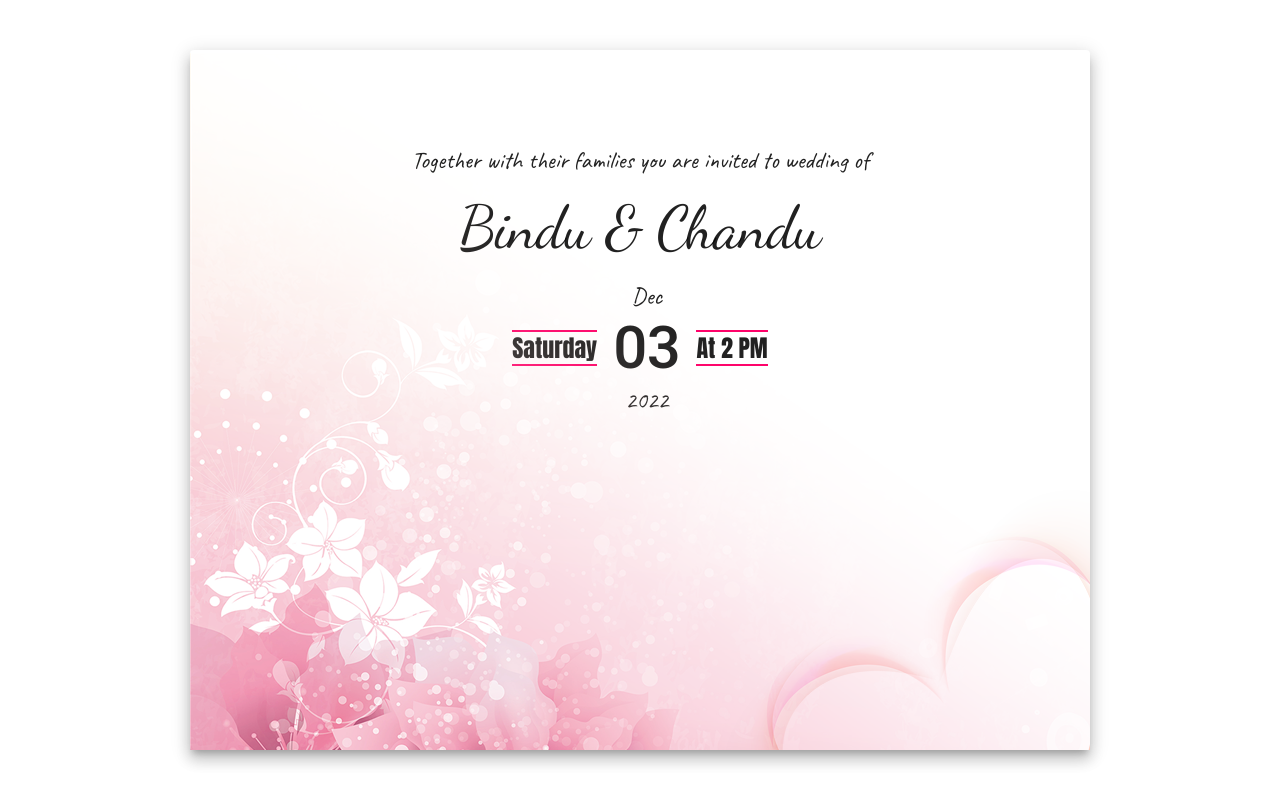
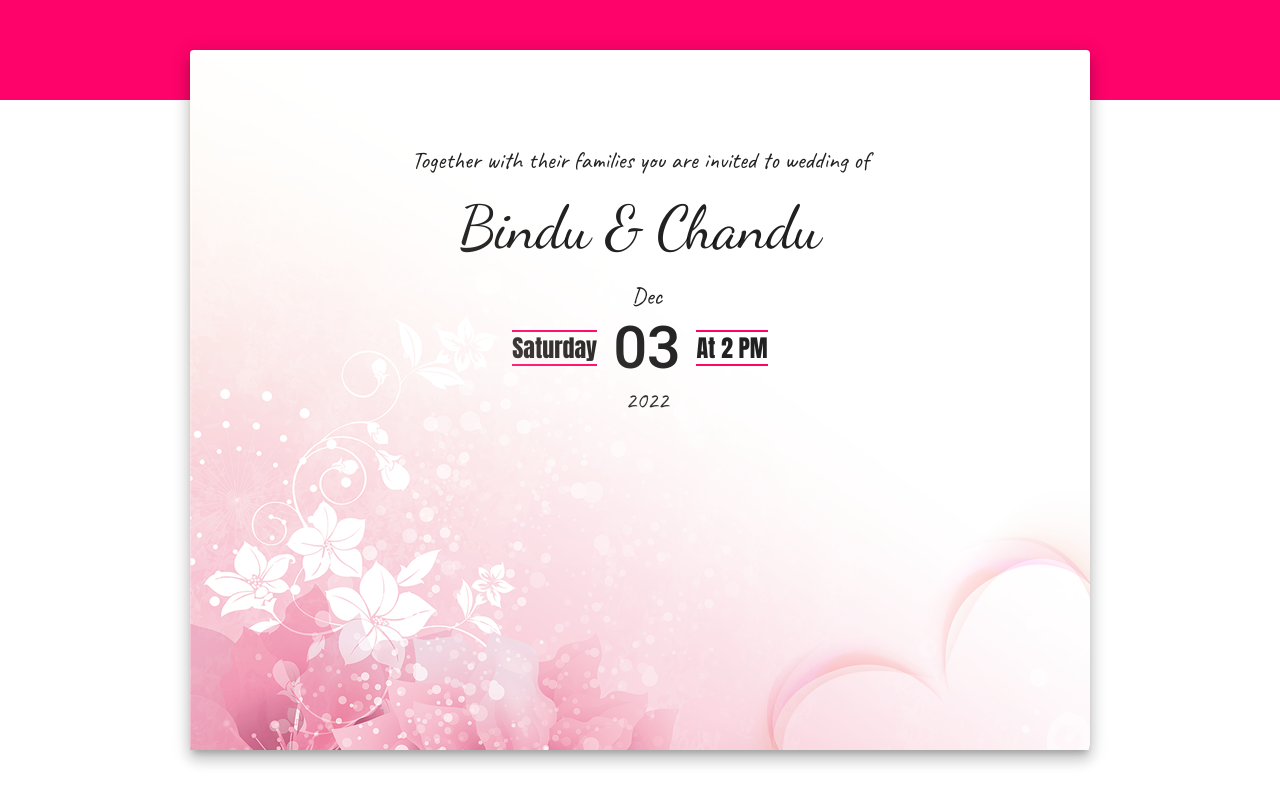
Before and after one commit to harsha919/Invitation, a React (Create React App) app: page / in a window 1280 px wide. Built offline with nearby package versions, Linux system fonts and the light colour scheme.

Commit message:
res-te-90

```diff
--- a/src/App.js
+++ b/src/App.js
@@ -13,15 +13,28 @@ function App() {
   const isMobile = useMediaQuery("(max-width:600px)");
 
   return (
+    <div style={{ position: "relative" }}>
+      <Box
+        height="100px"
+        width="100%"
+        sx={{
+          position: "fixed",
+          top: "0px",
+          left: "0px",
+          backgroundColor: "#FE036A"
+        }}
+        />
       <Paper
         elevation={10}
         sx={{
           maxWidth: "900px",
+          maxHeight: "900px",
           margin: isMobile ? "50px 20px" : "auto",
           position: 'relative',
-        mt: "50px",
+          mt: isMobile ? "20px" : "50px",
           height: 'calc(100vh - 100px)',
-        padding: "30px"
+          padding: "30px",
+          zIndex: "1300",
         }}>
 
         <Box sx={{ maxWidth: "600px", margin: "auto", paddingTop: "4rem" }}>
@@ -39,6 +52,7 @@ function App() {
         >
         </Box>
       </Paper>
+    </div>
   );
 }
 
```
Lines whose indentation alone changed are shown as unchanged.
